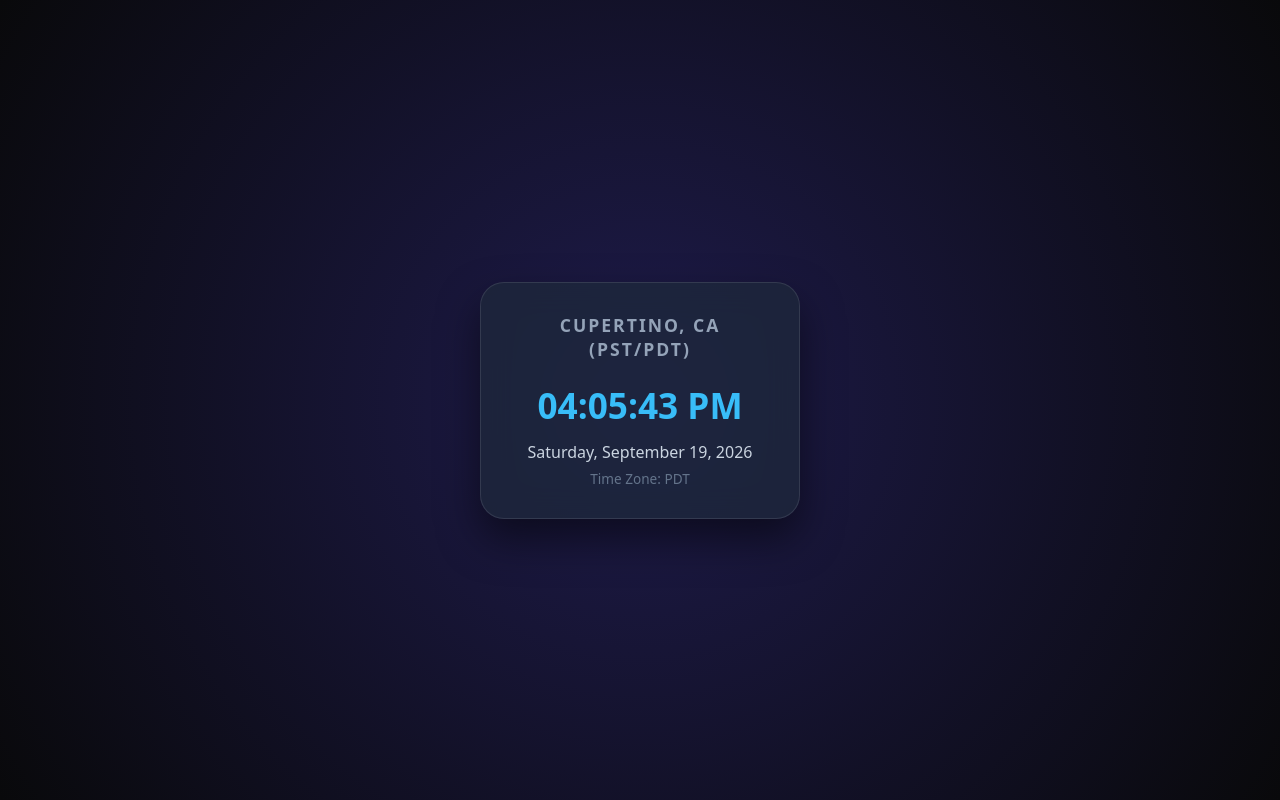
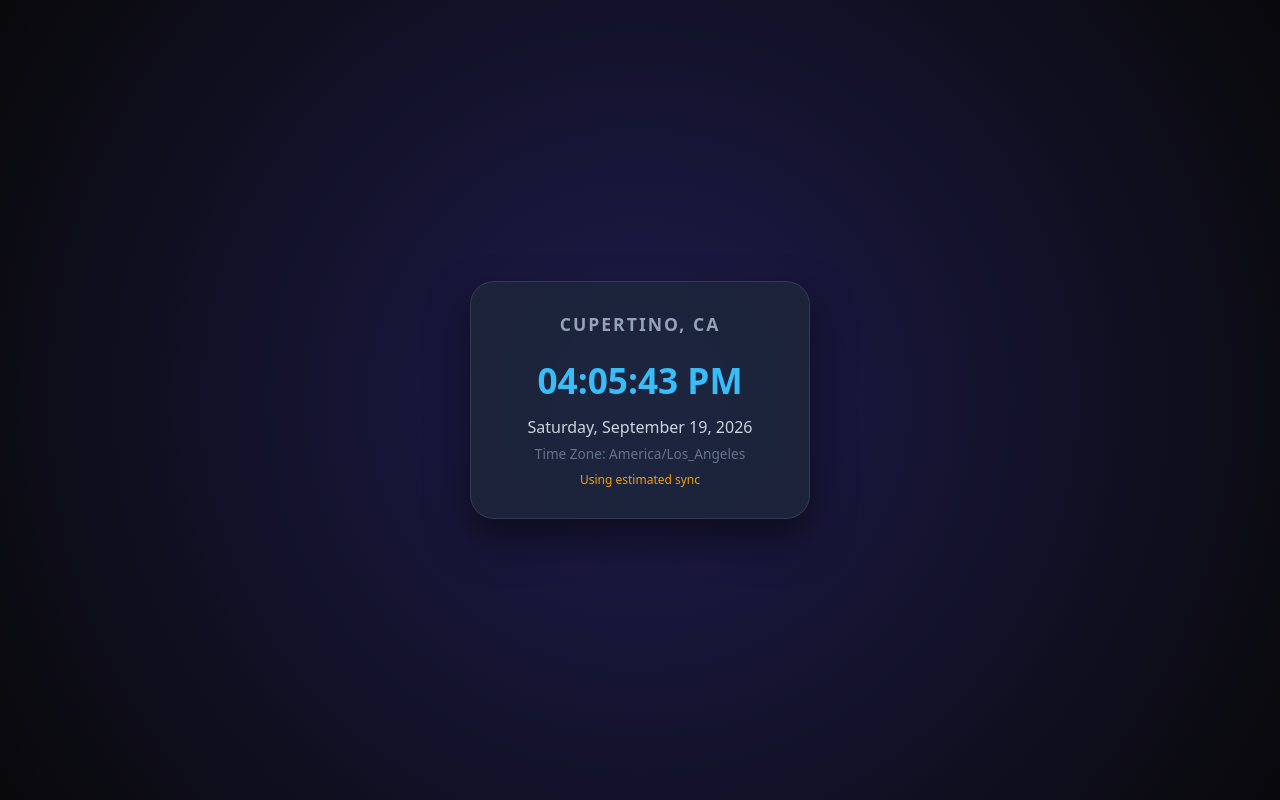
Before and after one commit to ScribbleDevelopment/California-Time-Clock, a plain HTML site: page index.html in a window 1280 px wide. Drawn offline with Linux system fonts and the light colour scheme; no server answers.

Commit message:
Update index.html

```diff
--- a/index.html
+++ b/index.html
@@ -3,7 +3,7 @@
 <head>
     <meta charset="UTF-8">
     <meta name="viewport" content="width=device-width, initial-scale=1.0">
-    <title>California Time Clock</title>
+    <title>Cupertino Clock (Synced)</title>
     <style>
         * {
             box-sizing: border-box;
@@ -28,7 +28,7 @@
             border-radius: 24px;
             box-shadow: 0 20px 40px rgba(0, 0, 0, 0.5);
             text-align: center;
-            width: 320px;
+            width: 340px;
         }
         h1 {
             font-size: 1.1rem;
@@ -51,21 +51,48 @@
         .tz {
             font-size: 0.85rem;
             color: #64748b;
+            margin-bottom: 8px;
+        }
+        .status {
+            font-size: 0.75rem;
+            color: #10b981;
         }
     </style>
 </head>
 <body>
 
     <div class="clock-card">
-        <h1>Cupertino, CA (PST/PDT)</h1>
-        <div id="time" class="time">00:00:00</div>
-        <div id="date" class="date">Loading...</div>
-        <div id="tz" class="tz">Loading...</div>
+        <h1>Cupertino, CA</h1>
+        <div id="time" class="time">Syncing...</div>
+        <div id="date" class="date">Fetching internet time...</div>
+        <div id="tz" class="tz">Time Zone: America/Los_Angeles</div>
+        <div id="status" class="status">Connecting to server...</div>
     </div>
 
     <script>
+        let serverTimeOffset = 0;
+
+        async function fetchInternetTime() {
+            try {
+                const response = await fetch('https://worldtimeapi.org/api/timezone/America/Los_Angeles');
+                const data = await response.json();
+
+                const serverTime = new Date(data.datetime).getTime();
+                const localTime = Date.now();
+
+                // Calculate the difference between the internet time and your device time
+                serverTimeOffset = serverTime - localTime;
+
+                document.getElementById('status').textContent = 'Synced with internet time';
+            } catch (error) {
+                document.getElementById('status').textContent = 'Using estimated sync';
+                document.getElementById('status').style.color = '#f59e0b';
+            }
+        }
+
         function updateClock() {
-            const now = new Date();
+            // Apply the internet time offset so it's accurate regardless of your iPad
+            const now = new Date(Date.now() + serverTimeOffset);
 
             const timeOptions = {
                 timeZone: 'America/Los_Angeles',
@@ -83,22 +110,18 @@
                 day: 'numeric'
             };
 
-            const tzOptions = {
-                timeZone: 'America/Los_Angeles',
-                timeZoneName: 'short'
-            };
-
             const timeString = new Intl.DateTimeFormat('en-US', timeOptions).format(now);
             const dateString = new Intl.DateTimeFormat('en-US', dateOptions).format(now);
 
-            const parts = new Intl.DateTimeFormat('en-US', tzOptions).formatToParts(now);
-            const tzName = parts.find(p => p.type === 'timeZoneName')?.value || 'PT';
-
             document.getElementById('time').textContent = timeString;
             document.getElementById('date').textContent = dateString;
-            document.getElementById('tz').textContent = `Time Zone: ${tzName}`;
         }
 
+        // Fetch time immediately, then re-sync every 10 minutes
+        fetchInternetTime();
+        setInterval(fetchInternetTime, 10 * 60 * 1000);
+
+        // Update the visual clock every second using the synced time
         setInterval(updateClock, 1000);
         updateClock();
     </script>
```
